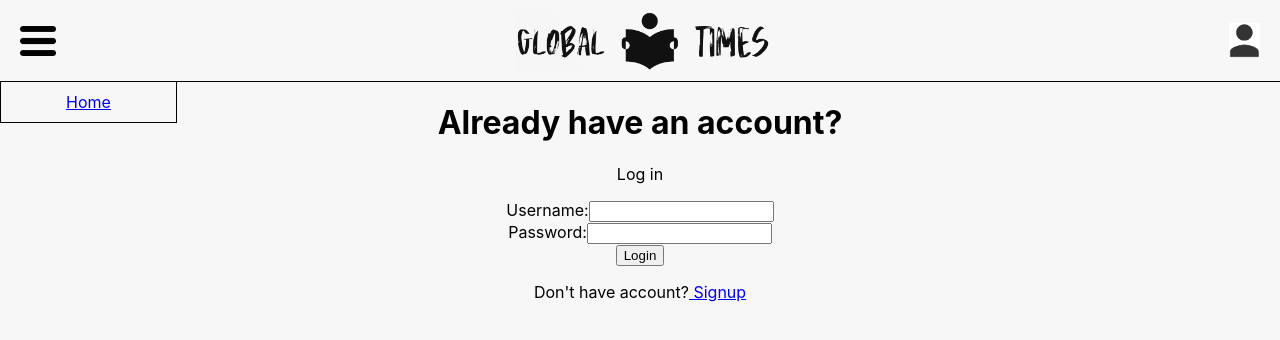
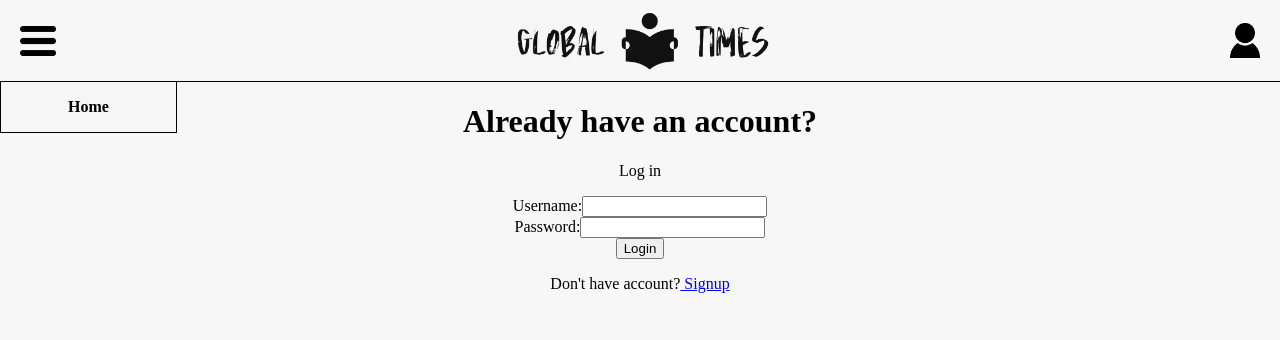
Before and after one commit to dchilds05/GlobalTimes, a React (Create React App) app in the folder client/: page / in a window 1280 px wide. Both pictures are taken after a click on the picture 37 px from the left and 40 px from the top of the page. Shown: the top 340 px of the page. Built offline with nearby package versions, Linux system fonts and the light colour scheme; no server answers.

Commit message:
updated navbar

```diff
--- a/client/src/App.css
+++ b/client/src/App.css
@@ -39,6 +39,7 @@
 
 body {
   background-color: rgb(247,247,247);
+  font-family: 'Times New Roman', Times, serif;
 }
 
 .navBar {
@@ -63,15 +64,15 @@ body {
 .navDiv1, .navDiv2, .navDiv3 {
   align-items: center;
   background-color: rgb(247,247,247);
+  display: flex;
 }
 
 .navDiv1{
   display: flex;
   margin-left: 20px;
-}
-
-.navDiv2{
-  display: flex;
+  margin-top: auto;
+  margin-bottom: auto;
+  height: 40px;
 }
 
 .navDiv3{
@@ -79,6 +80,13 @@ body {
   flex-direction: column;
   margin-right: 20px;
   justify-content: center;
+  height: 60px;
+  margin-top: auto;
+  margin-bottom: auto;
+}
+
+.navDiv1:hover, .navDiv3:hover {
+  background-color: gray;
 }
 
 .navRightSmallDiv p {
@@ -97,13 +105,19 @@ body {
   right: 0px;
 }
 
-.rightBurgerBar li {
+.rightBurgerBar li, .leftBurgerBar li {
   list-style-type: none;
   text-decoration: none;
-  line-height: 40px;
+  line-height: 50px;
   border: 1px solid black;
-  background-color: rgb(247,247,247);
+  background-color: rgb(247,247,247, .8);
   width: 175px;
+  color: black;
+  font-weight: 600;
+}
+
+.rightBurgerBar li:hover, .leftBurgerBar li:hover {
+  background-color: rgb(116,178,103, .8);
 }
 
 .leftBurgerBar {
@@ -112,15 +126,6 @@ body {
   left: -40px;
 }
 
-.leftBurgerBar li {
-  list-style-type: none;
-  text-decoration: none;
-  line-height: 40px;
-  border: 1px solid black;
-  background-color: rgb(247,247,247);
-  width: 175px;
-}
-
 .logo {
   height: 60px;
   text-align: center;
--- a/client/src/components/navbar/NavBar.js
+++ b/client/src/components/navbar/NavBar.js
@@ -49,7 +49,7 @@ export default function NavBar(props) {
             <div className= "navDiv1">
                 <img onClick={() => popOutLeft()} className = "navImg1" src="./hamburger.png" alt="hamburger"/>
                 <ul className="leftBurgerBar" style={{display: "none"}}>
-                    <li onClick={() => popOutLeft()}><Link to="/home">Home</Link></li>
+                    <li onClick={() => popOutLeft()}><Link to="/home" style={{ textDecoration: 'none', color: "black" }}>Home</Link></li>
                 </ul>
             </div>
 
@@ -63,7 +63,7 @@ export default function NavBar(props) {
                     {props.loggedInUser && <p className= "navPar">{displayName}</p>}
                 </div>
                 <ul className="rightBurgerBar" style={{display: "none"}}>
-                    <li onClick={() => popOutRight()}><Link to="/editUser">Edit Account Details</Link></li>
+                    <li onClick={() => popOutRight()}><Link to="/editUser" style={{ textDecoration: 'none', color: "black" }}>Edit Account Details</Link></li>
                     <li onClick={() => logOut()}>Logout</li>
                 </ul>
             </div>
--- a/client/src/components/sitePages/Country.js
+++ b/client/src/components/sitePages/Country.js
@@ -23,7 +23,7 @@ export default function Country(props) {
             <div>
                 {countryArr && countryArr.map( article => {
                     return <div>
-                        <a href={`${article.web_url}`}>
+                        <a href={`${article.web_url}`} style={{ textDecoration: 'none', color: "black" }}>
                             <h1>{article.headline.main}</h1>
                             {article.multimedia[0] && <img src={`https://static01.nyt.com/${article.multimedia[0].url}`} alt="nothing" />}
                             <p>{article.abstract}</p>
```
Also changed, not shown: client/public/userPhoto.png.
